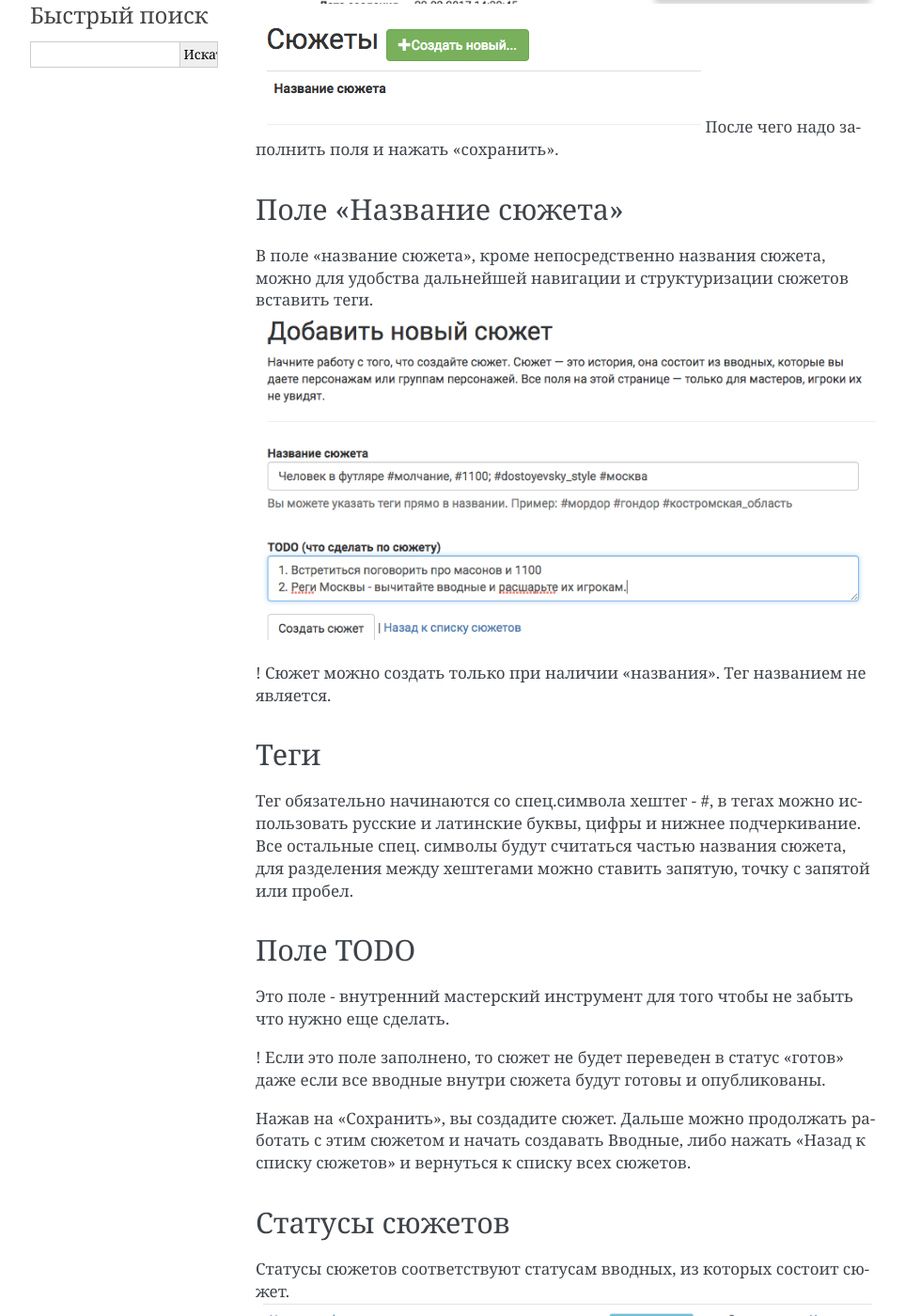
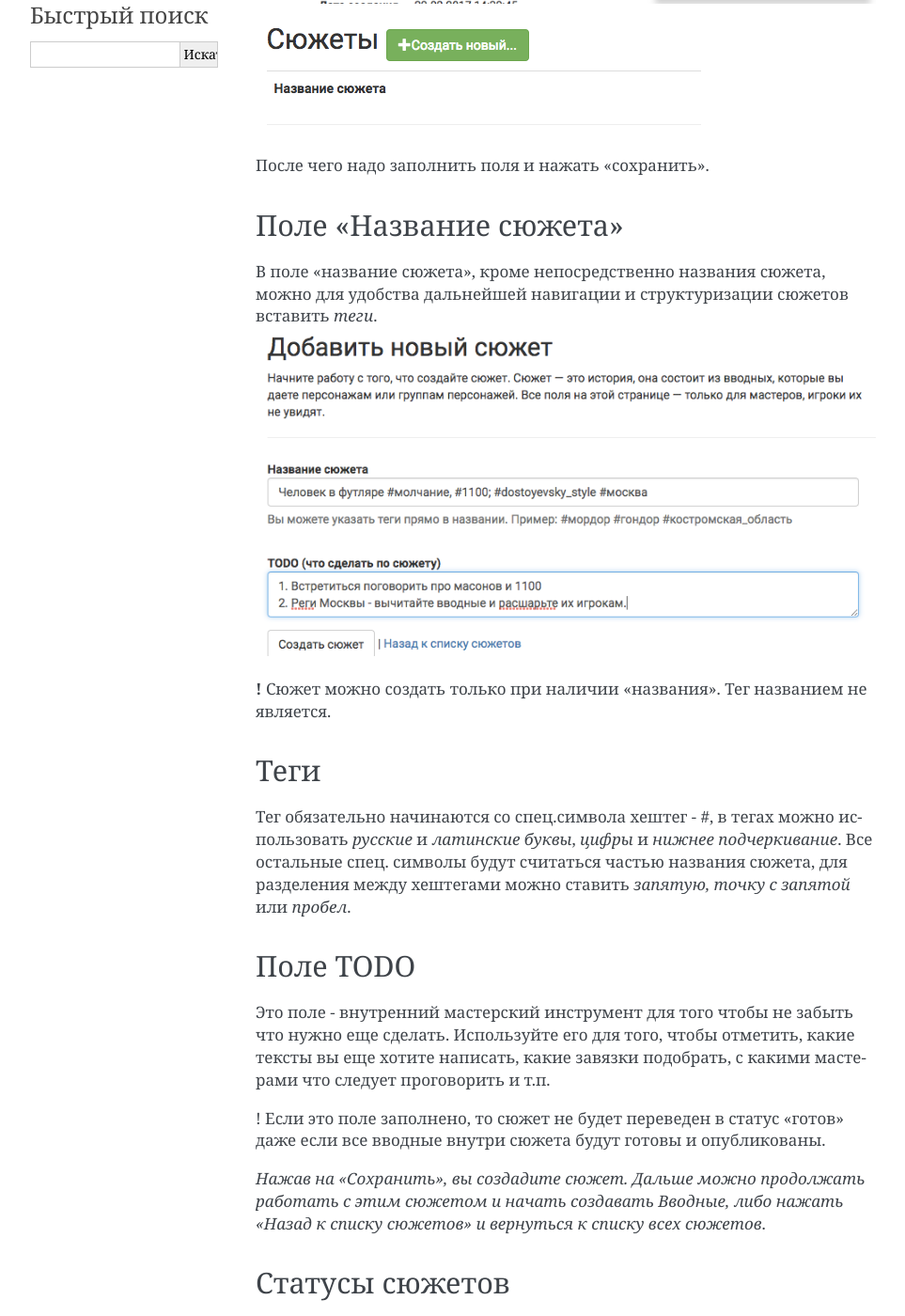
Before and after one commit to joinrpg/joinrpg-docs, a Sphinx documentation site: the page built from docs/plot/creating-plot.md, in a window 1280 px wide and 1400 px high, scrolled down 310 px. Shown: the whole window at 94% size, without its empty margins (148-1111 px from the left). Built offline with Sphinx 7.4.7, drawn with Linux system fonts in a browser that asks for light colours.

Commit message:
Update creating-plot.md

```diff
--- a/docs/plot/creating-plot.md
+++ b/docs/plot/creating-plot.md
@@ -1,29 +1,31 @@
 # Создание сюжета
-Меню → Сюжеты → Все → Создать новый
+**Меню → Сюжеты → Все → Создать новый**
 ![creating-plot](plot-menu.png)
 ![creating-plot](creating-plot.png)
+
 После чего надо заполнить поля и нажать «сохранить».
 
 ## Поле «Название сюжета»
-В поле «название сюжета», кроме непосредственно названия сюжета, можно для удобства дальнейшей навигации и структуризации сюжетов вставить теги.
+В поле «название сюжета», кроме непосредственно названия сюжета, можно для удобства дальнейшей навигации и структуризации сюжетов вставить *теги*.
 ![Название сюжета](plot-add-form.png)
 
-! Сюжет можно создать только при наличии «названия». Тег названием не является.
+**!** Сюжет можно создать только при наличии «названия». Тег названием не является.
 
 
 ## Теги
 Тег обязательно начинаются со спец.символа хештег - #,
-в тегах можно использовать русские и латинские буквы, цифры и нижнее подчеркивание. Все остальные спец. символы будут считаться частью названия сюжета,
-для разделения между хештегами можно ставить запятую, точку с запятой или пробел.
+в тегах можно использовать *русские* и *латинские буквы*, *цифры* и *нижнее подчеркивание*. Все остальные спец. символы будут считаться частью названия сюжета,
+для разделения между хештегами можно ставить *запятую, точку с запятой* или *пробел*.
 
 ## Поле TODO
 Это поле - внутренний мастерский инструмент для того чтобы не забыть что нужно еще сделать.
+Используйте его для того, чтобы отметить, какие тексты вы еще хотите написать, какие завязки подобрать, с какими мастерами что следует проговорить и т.п.
 
 ! Если это поле заполнено, то сюжет не будет переведен в статус «готов» даже если все вводные внутри сюжета будут готовы и опубликованы.
 
 
-Нажав на «Сохранить», вы создадите сюжет.
-Дальше можно продолжать работать с этим сюжетом и начать создавать Вводные, либо нажать «Назад к списку сюжетов» и вернуться к списку всех сюжетов.
+*Нажав на «Сохранить», вы создадите сюжет.
+Дальше можно продолжать работать с этим сюжетом и начать создавать Вводные, либо нажать «Назад к списку сюжетов» и вернуться к списку всех сюжетов*.
 
 ## Статусы сюжетов
 
```
